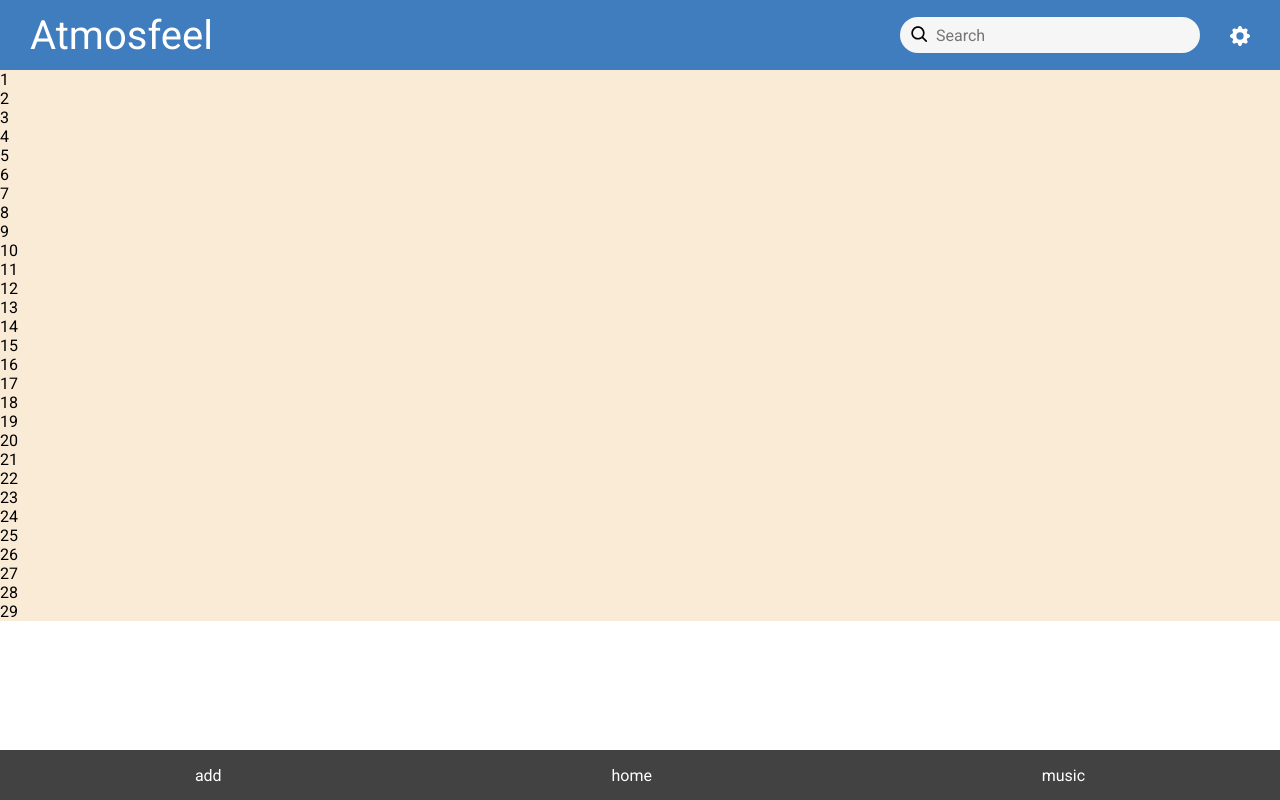
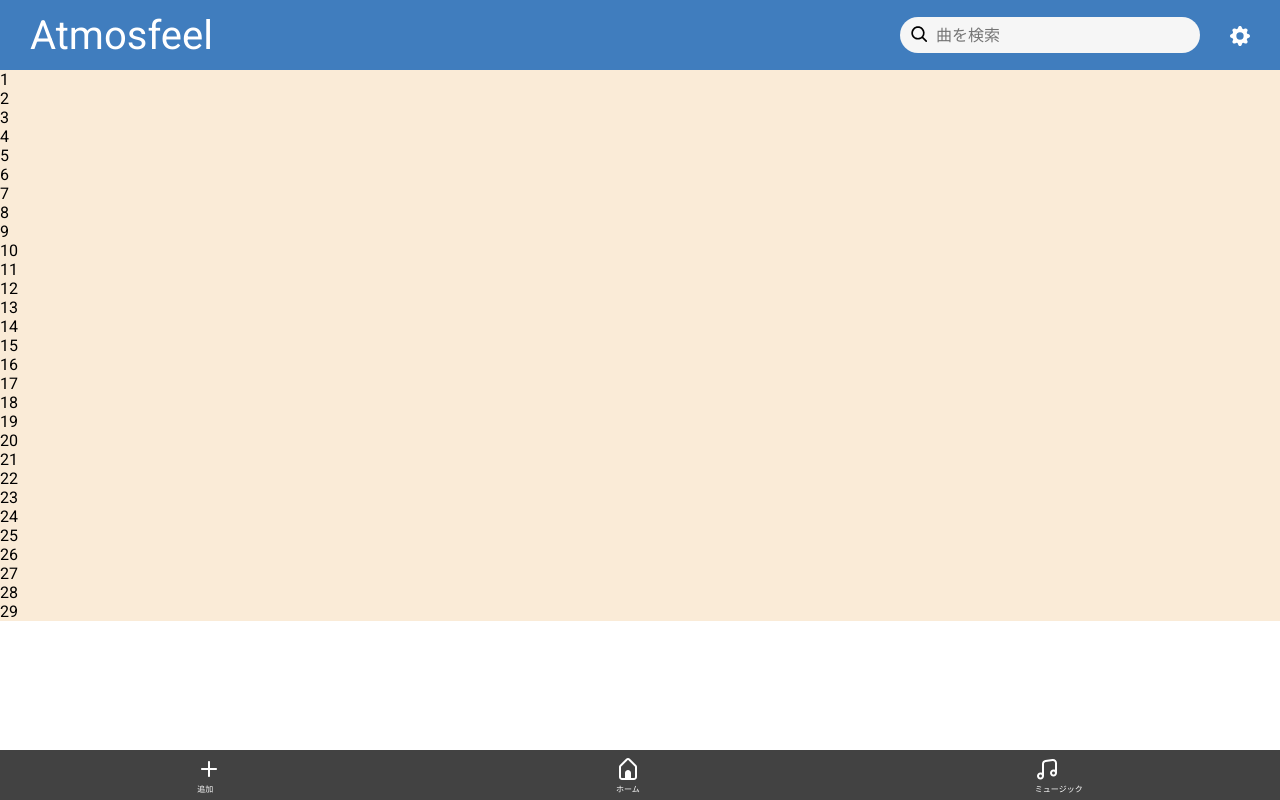
Before and after one commit to kc3hack/2024_A, a React (Vite) app in the folder frontend/: page / in a window 1280 px wide. Built offline with nearby package versions, Linux system fonts and the light colour scheme.

Commit message:
add bottom menu icon

```diff
--- a/frontend/components/BottomMenu.tsx
+++ b/frontend/components/BottomMenu.tsx
@@ -4,9 +4,27 @@ import "../styles/BottomMenu.css";
 const BottomMenu = () => {
   return (
     <div className="bottom-menu">
-      <div className="add-music-button">add</div>
-      <div className="home-button">home</div>
-      <div className="music-button">music</div>
+      <div className="bottom-menu-element">
+        <div className="add-music">
+          <img src="/math-plus.svg" alt="" className="add-music-button" />
+          <br />
+          <span>追加</span>
+        </div>
+      </div>
+      <div className="bottom-menu-element">
+        <div className="home">
+          <img src="/home-alt.svg" alt="" className="home-button" />
+          <br />
+          <span>ホーム</span>
+        </div>
+      </div>
+      <div className="bottom-menu-element">
+        <div className="music">
+          <img src="/music.svg" alt="" className="music-button" />
+          <br />
+          <span>ミュージック</span>
+        </div>
+      </div>
     </div>
   );
 };
--- a/frontend/components/TopMenu.tsx
+++ b/frontend/components/TopMenu.tsx
@@ -11,7 +11,11 @@ const TopMenu = () => {
         <form>
           <div className="search-bar">
             <img className="search-icon" src="search.svg" alt="" />
-            <input className="search-box" type="search" placeholder="Search" />
+            <input
+              className="search-box"
+              type="search"
+              placeholder="曲を検索"
+            />
           </div>
         </form>
         <div>
--- a/frontend/styles/BottomMenu.css
+++ b/frontend/styles/BottomMenu.css
@@ -6,4 +6,13 @@
     width: 100%;
     background: rgb(66, 66, 66);
     color: white;
+    font-size: 8px;
 }
+
+.bottom-menu-element {
+    filter: brightness(0) invert(1);
+}
+
+.bottom-menu-element:hover {
+    filter: brightness(0);
+}
```
